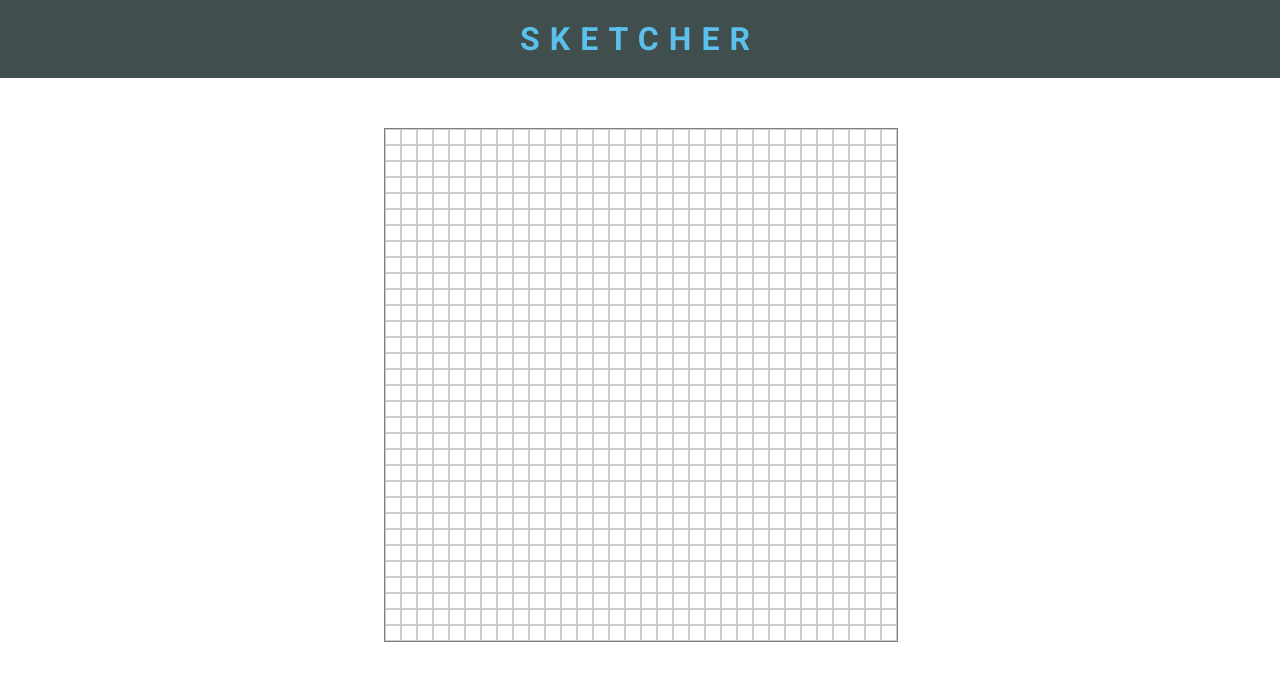
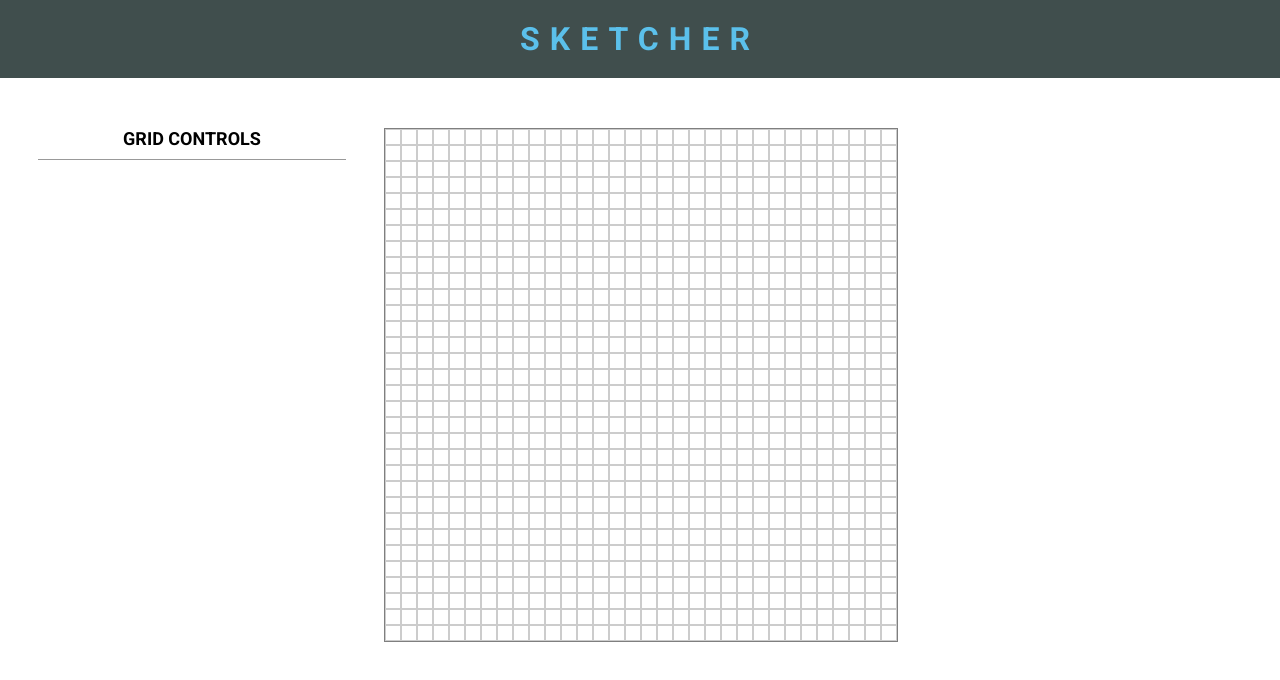
Before and after one commit to Ieuanspriggwiggins/sketcher, a plain HTML site: page index.html in a window 1280 px wide. Drawn offline with Linux system fonts and the light colour scheme.

Commit message:
Add styles for controls section

```diff
--- a/index.html
+++ b/index.html
@@ -15,6 +15,9 @@
     <main>
         <div class="controls-area">
             <div class="flex-column">
+                <div class="controls-row">
+                    <span class="controls-row-title">Grid Controls</span>
+                </div>
                 <div class="flex-row contained">
 
                 </div>
--- a/style.css
+++ b/style.css
@@ -108,3 +108,21 @@ main{
 .play-grid-cell:hover{
     background-color: rgba(0,0,0,0.25);
 }
+
+/* Grid Controls */
+.controls-row{
+    width: 80%;
+    margin: 0 auto;
+}
+
+span.controls-row-title{
+    text-transform: uppercase;
+    min-width: 100%;
+    display: block;
+    color: rgba(0,0,0,0,0.5);
+    font-weight: bold;
+    border-bottom: 1px solid rgba(0,0,0,0.4);
+    font-size: 18px;
+    text-align: center;
+    padding-bottom: 10px;
+}
```
Also changed, not shown: script.js (+4 -4 lines).
